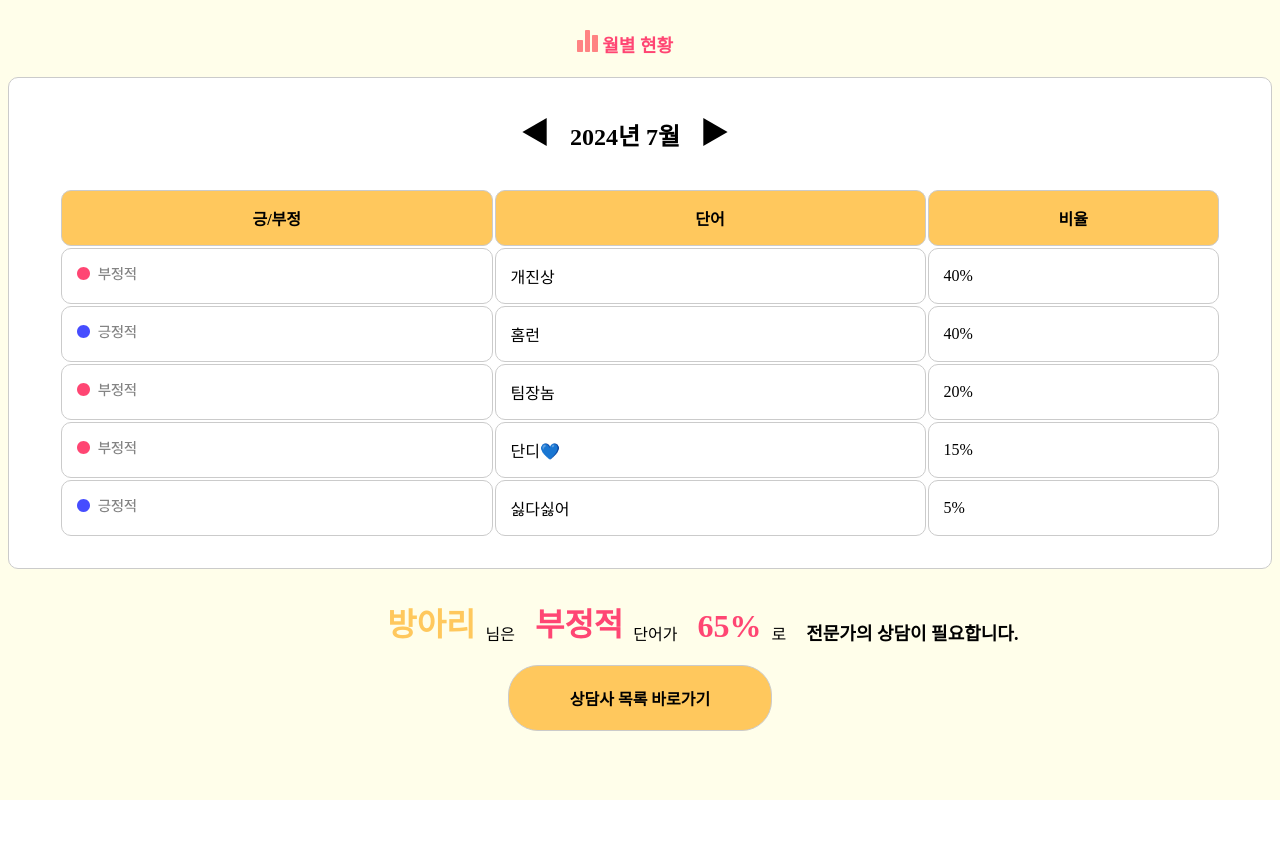
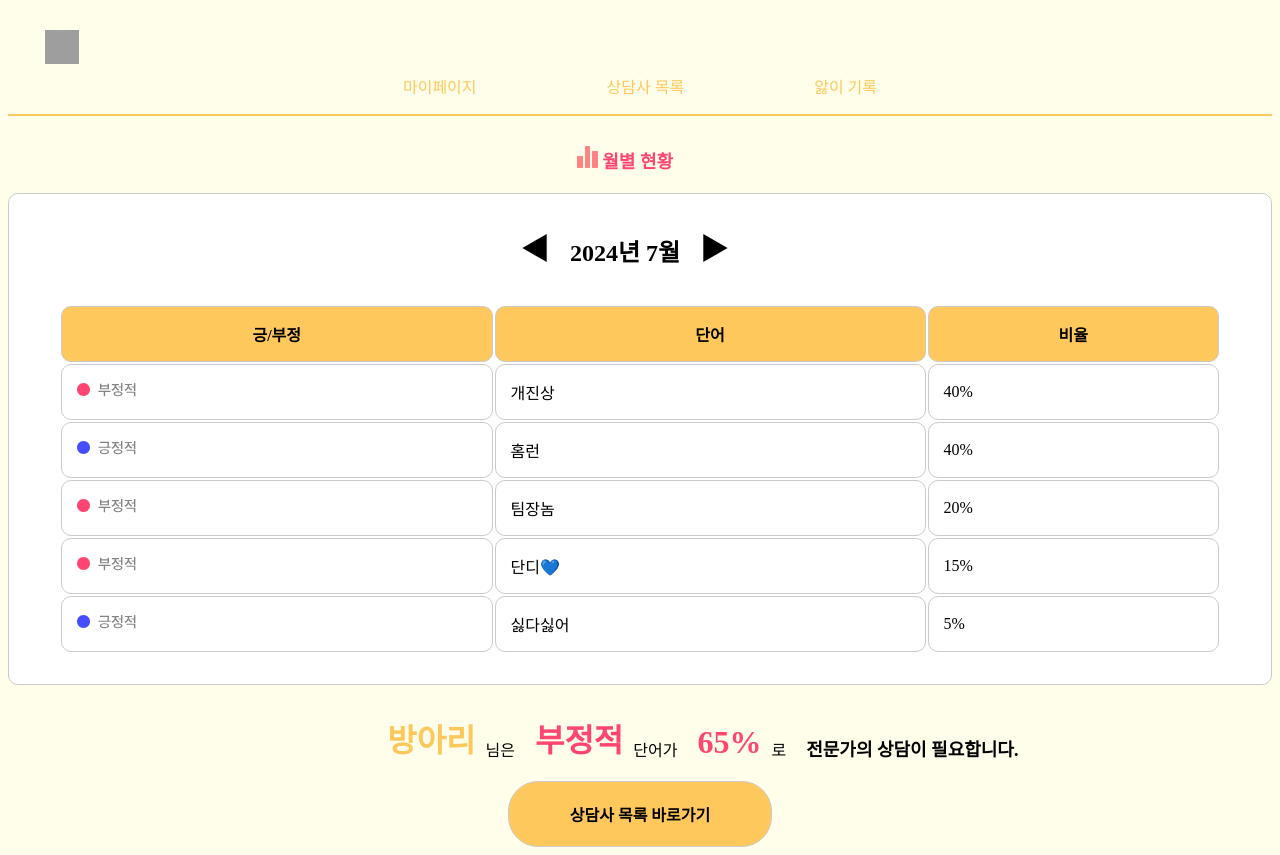
Before and after one commit to MinChoi0129/Hackathon_Team3, a FastAPI app: page /monthreport in a window 1280 px wide. Before the commit the page ends 800 px from the top, so only its background shows below. Run offline with FastAPI, Linux system fonts and the light colour scheme; grey boxes are pictures that could not be loaded.

Commit message:
째꽈콩나물 헤더 추가

```diff
--- a/static/css/monthreport.css
+++ b/static/css/monthreport.css
@@ -76,3 +76,92 @@ h2{
     margin-right: 500px;
     text-align: center;
 }
+header{
+    display: flex;
+    background-color: #FFFEEA;
+    height: 106px;
+    border: solid #FFC85D;
+    border-width: 0px 0px 2px 0px;
+    width: 100%;
+    display: flex;
+    justify-content: center;
+    align-items: center;
+
+  }
+  .header{
+    display: flex;
+    justify-content: center;
+    align-items: center;
+
+  }
+  #header_logo_img{
+    width: 34px;
+    height:34px;
+  }
+  #menu_img{
+    display : flex;
+    position: absolute;
+    top:30px;
+    left:45px;
+  }
+   .menu{
+    display: flex;
+    justify-content: center; /*가운데 정렬 후 갭을 준다.*/
+    flex-wrap: wrap;
+    gap: 40px;
+   }
+  .item{
+    font-weight: 500;
+    color:#FFC85D;
+    margin-top: 50px;
+    padding: 45px;
+    max-width: fit-content;
+    min-width: 0;
+    position: relative; /* 가상 요소를 위한 상대 위치 */
+    display: inline-block; /* 인라인 블록 요소로 설정 */
+  }
+  .item:hover{
+    color: transparent; /* 텍스트 색상을 투명하게 설정 */
+  }
+  #my_page:hover::after {
+    content: "";
+    display: block;
+    width: 25px; /* 이미지의 너비 */
+    height: 25px; /* 이미지의 높이 */
+    background-image: url('../images/main_img/mypage.svg'); /* 대체할 이미지 URL */
+    background-size: contain; /* 이미지가 잘리지 않도록 설정 */
+    background-repeat: no-repeat;
+    background-position: center;
+    position: absolute;
+    top: 50%; /* 수직 중앙 정렬 */
+    left: 50%; /* 수평 중앙 정렬 */
+    transform: translate(-50%, -50%); /* 중앙으로부터 이동하여 정확히 중앙에 위치 */
+  }
+  #counselor:hover:after {
+    content: "";
+    display: block;
+    width: 25px; /* 이미지의 너비 */
+    height: 25px; /* 이미지의 높이 */
+    background-image: url('../images/main_img/counselor.svg'); /* 대체할 이미지 URL */
+    background-size: contain; /* 이미지가 잘리지 않도록 설정 */
+    background-repeat: no-repeat;
+    background-position: center;
+    position: absolute;
+    top: 50px; /* 수직 중앙 정렬 */
+    left: 50%; /* 수평 중앙 정렬 */
+    transform: translate(-50%, -50%); /* 중앙 정렬을 위한 변환 */
+  }
+  #record:hover::after {
+    content: "";
+    display: block;
+    width: 25px; /* 이미지의 너비 */
+    height: 25px; /* 이미지의 높이 */
+    background-image: url('../images/main_img/record.svg'); /* 대체할 이미지 URL */
+    background-size: contain; /* 이미지가 잘리지 않도록 설정 */
+    background-repeat: no-repeat;
+    background-position: center;
+    position: absolute;
+    top: 50%; /* 수직 중앙 정렬 */
+    left: 50%; /* 수평 중앙 정렬 */
+    transform: translate(-50%, -50%); /* 중앙으로부터 이동하여 정확히 중앙에 위치 */
+  }
--- a/templates/monthreport.html
+++ b/templates/monthreport.html
@@ -14,6 +14,25 @@
     ></script>
   </head>
   <body>
+    <header>
+      <div class="header">
+        <div id="menu_img">
+          <img
+            id="header_logo_img"
+            src="{{ url_for('static', path ='images/main_img/ari_log.svg')}}"
+            alt="ari_logo"
+          />
+        </div>
+
+        <div class="menu_bar">
+          <div class="menu">
+            <span class="item" id="my_page">마이페이지</span>
+            <span class="item" id="counselor">상담사 목록</span>
+            <span class="item" id="record">앓이 기록</span>
+          </div>
+        </div>
+      </div>
+    </header>
     <div class="title">
       <img
         class="graph"
@@ -25,12 +44,17 @@
     <div class="navigation">
       <img
         src="{{ url_for('static', path='images/imgfolder/leftgo.svg') }}"
-      alt="" width="30px" height="30px" />
+        alt=""
+        width="30px"
+        height="30px"
+      />
       <h2>2024년 7월</h2>
       <img
         src="{{ url_for('static', path='images/rightgo.svg') }}"
-      alt="" width="30px" height="30px" />
-
+        alt=""
+        width="30px"
+        height="30px"
+      />
     </div>
     <div class="data">
       <table>
@@ -77,7 +101,8 @@
             />
           </td>
           <td>단디💙</td>
-        <td>15%</td></tr>
+          <td>15%</td>
+        </tr>
         <tr>
           <td>
             <img
@@ -85,17 +110,24 @@
               alt=""
             />
           </td>
-        <td>싫다싫어</td><td>5%</td></tr>
+          <td>싫다싫어</td>
+          <td>5%</td>
         </tr>
       </table>
     </div>
+
     <div>
       <div class="desult">
-      <div class="who">방아리</div> 님은 <br>
-      <div class="or">부정적</div> 단어가 <br>
-      <div class="percentage">65%</div> 로 <br>
-      <div class="solution">전문가의 상담이 필요합니다.
-    </div></div>
+        <div class="who">방아리</div>
+        님은 <br />
+        <div class="or">부정적</div>
+        단어가 <br />
+        <div class="percentage">65%</div>
+        로 <br />
+        <div class="solution">전문가의 상담이 필요합니다.</div>
+      </div>
+
       <div class="consultants">상담사 목록 바로가기</div>
+    </div>
   </body>
 </html>
```
Lines whose indentation alone changed are shown as unchanged.
